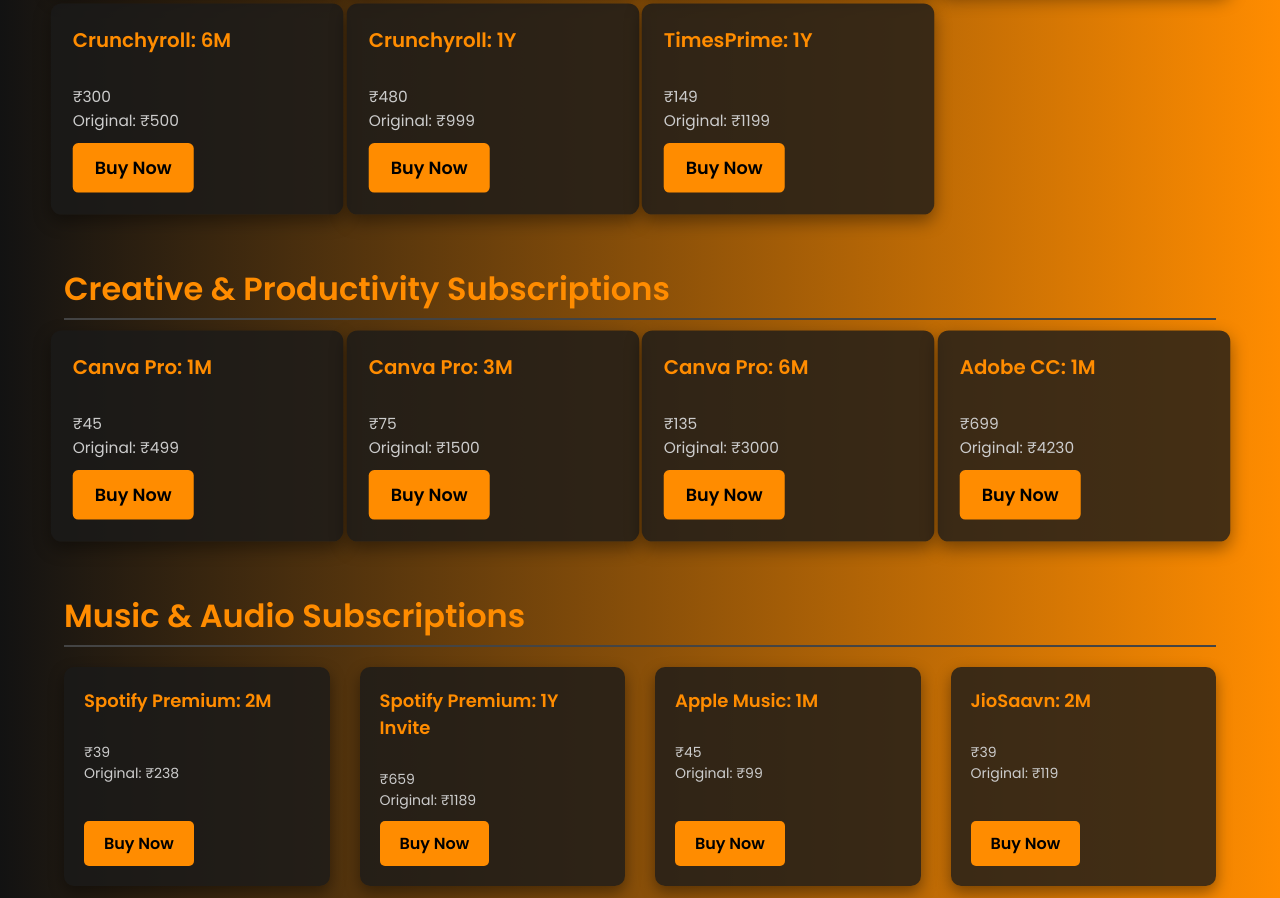
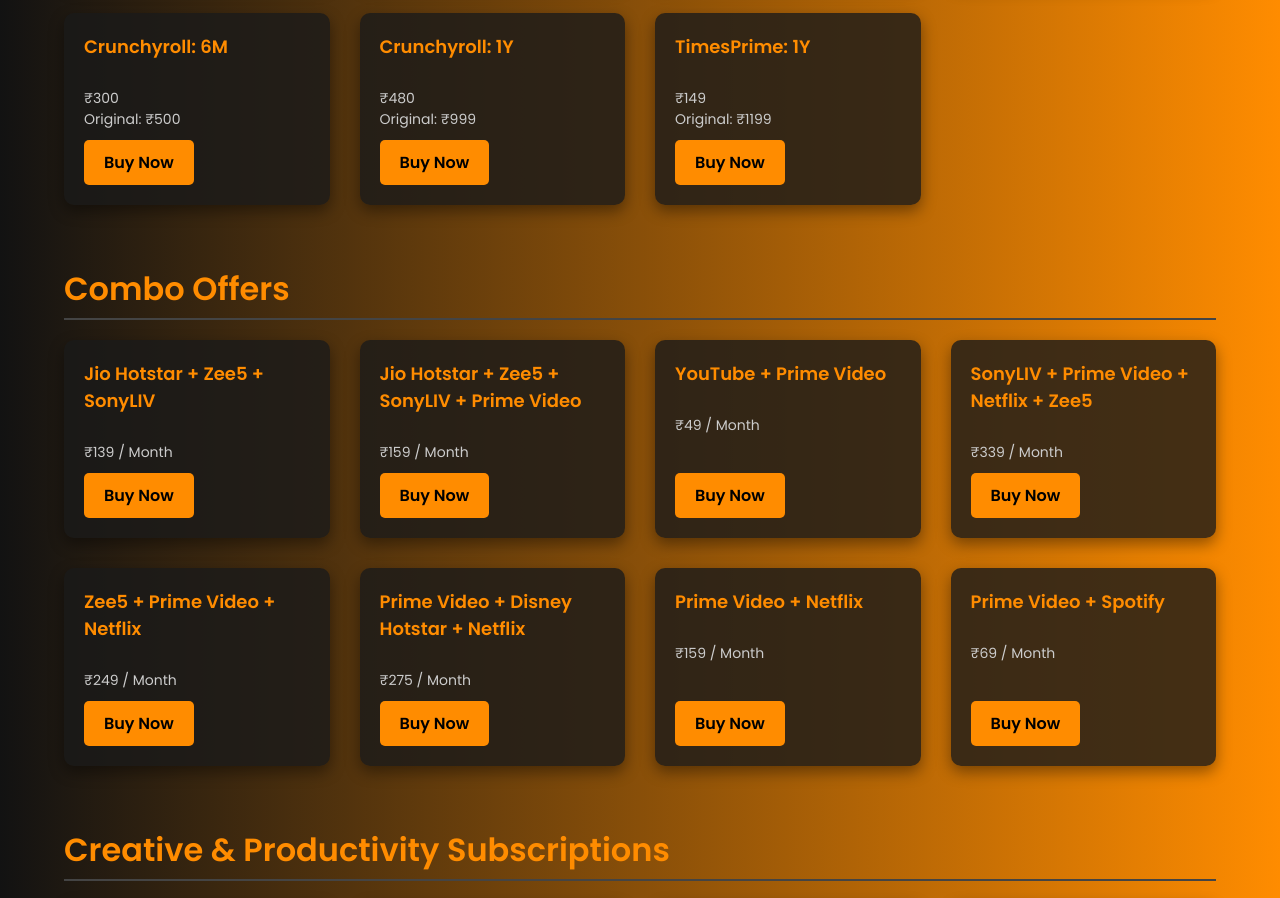
Before and after one commit to TechnoStudent199/Trust-tune, a plain HTML site: page pricing.html in a window 1280 px wide. Shown: the part 1132-2030 px from the top of the page. Drawn offline with Linux system fonts and the light colour scheme.

Commit message:
pricing.html

```diff
--- a/pricing.html
+++ b/pricing.html
@@ -145,6 +145,21 @@
       </div>
     </div>
 
+    <!-- Combo Offers Section -->
+    <div class="section">
+      <h2>Combo Offers</h2>
+      <div class="cards">
+        <div class="card"><h3>Jio Hotstar + Zee5 + SonyLIV</h3><p>₹139 / Month</p><a href="contact.html?plan=Jio+Hotstar+Zee5+SonyLIV&price=139">Buy Now</a></div>
+        <div class="card"><h3>Jio Hotstar + Zee5 + SonyLIV + Prime Video</h3><p>₹159 / Month</p><a href="contact.html?plan=Jio+Hotstar+Zee5+SonyLIV+PrimeVideo&price=159">Buy Now</a></div>
+        <div class="card"><h3>YouTube + Prime Video</h3><p>₹49 / Month</p><a href="contact.html?plan=YouTube+PrimeVideo&price=49">Buy Now</a></div>
+        <div class="card"><h3>SonyLIV + Prime Video + Netflix + Zee5</h3><p>₹339 / Month</p><a href="contact.html?plan=SonyLIV+PrimeVideo+Netflix+Zee5&price=339">Buy Now</a></div>
+        <div class="card"><h3>Zee5 + Prime Video + Netflix</h3><p>₹249 / Month</p><a href="contact.html?plan=Zee5+PrimeVideo+Netflix&price=249">Buy Now</a></div>
+        <div class="card"><h3>Prime Video + Disney Hotstar + Netflix</h3><p>₹275 / Month</p><a href="contact.html?plan=PrimeVideo+DisneyHotstar+Netflix&price=275">Buy Now</a></div>
+        <div class="card"><h3>Prime Video + Netflix</h3><p>₹159 / Month</p><a href="contact.html?plan=PrimeVideo+Netflix&price=159">Buy Now</a></div>
+        <div class="card"><h3>Prime Video + Spotify</h3><p>₹69 / Month</p><a href="contact.html?plan=PrimeVideo+Spotify&price=69">Buy Now</a></div>
+      </div>
+    </div>
+
     <!-- Creative & Productivity Subscriptions -->
     <div class="section">
       <h2>Creative & Productivity Subscriptions</h2>
@@ -168,22 +183,5 @@
     </div>
   </div>
 
-  <script>
-    // This will add a zoom-in effect when user scrolls
-    const cards = document.querySelectorAll('.card');
-
-    window.addEventListener('scroll', () => {
-      cards.forEach(card => {
-        const cardPosition = card.getBoundingClientRect().top;
-        const windowHeight = window.innerHeight;
-
-        if (cardPosition < windowHeight * 0.8) {
-          card.style.transform = "scale(1.1)"; // Increase scale on scroll to show the effect
-        } else {
-          card.style.transform = "scale(1)";
-        }
-      });
-    });
-  </script>
 </body>
-                                                                          </html>
+                                                                                              </html>
```
